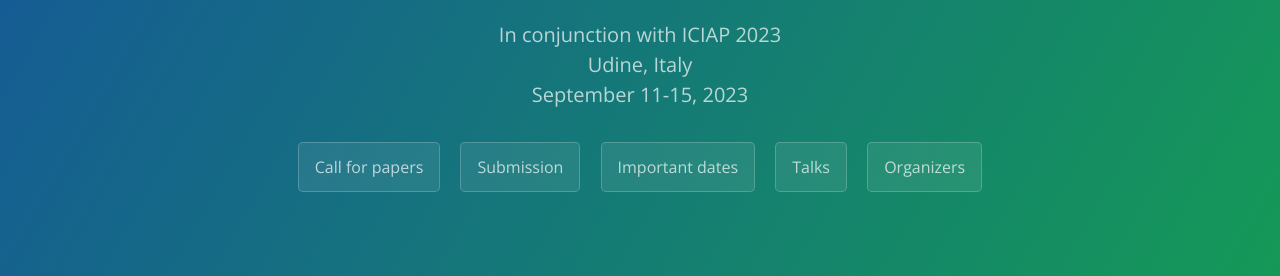
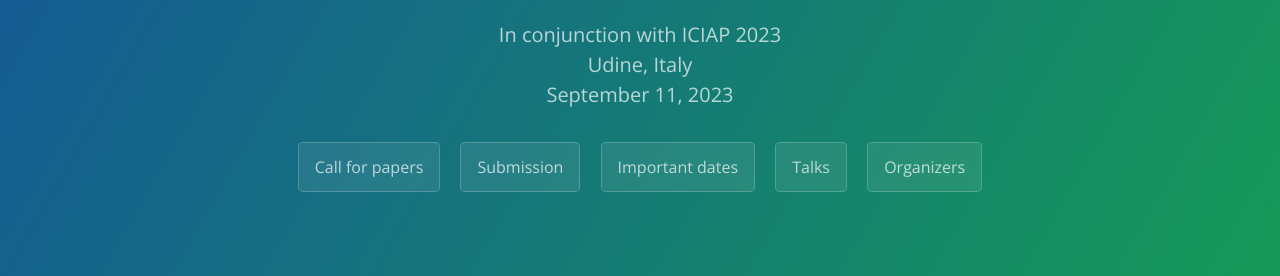
Before and after one commit to cl4real/cl4real.github.io, a Jekyll site: the page built from index.md, in a window 1280 px wide. Shown: the part 209-485 px from the top of the page. Built offline with Jekyll 4.4.1, drawn with Linux system fonts in a browser that asks for light colours; our own code applies the rules of GitHub Pages for plain Markdown files.

Commit message:
Updated date

```diff
--- a/_config.yml
+++ b/_config.yml
@@ -6,13 +6,13 @@
 workshop:
   name: 2nd Workshop on Novel Benchmarks and Approaches for Real-World Continual Learning
   short: CL4REAL
-  host: "ICIAP 2023<br>Udine, Italy<br>September 11-15, 2023"
+  host: "ICIAP 2023<br>Udine, Italy<br>September 11, 2023"
   submission_link: https://cmt3.research.microsoft.com/CL4REAL2023
   dates:
     submission: June 30, 2023
     decision: July 30, 2023
     camera_ready: August 15, 2023
-    workshop: September 11-15, 2023 (TBD)
+    workshop: September 11, 2023 (TBD)
   organizers:
     - name: Simone
       surname: Palazzo
```
